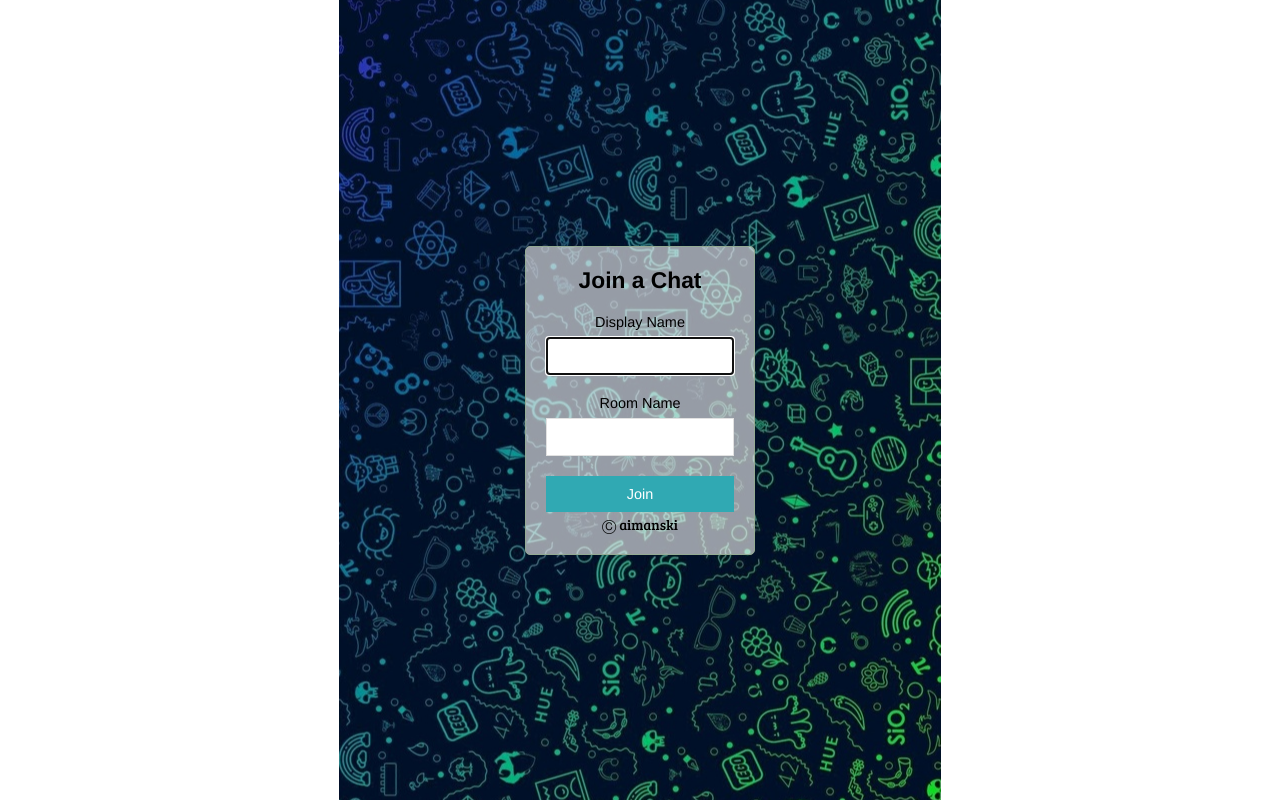
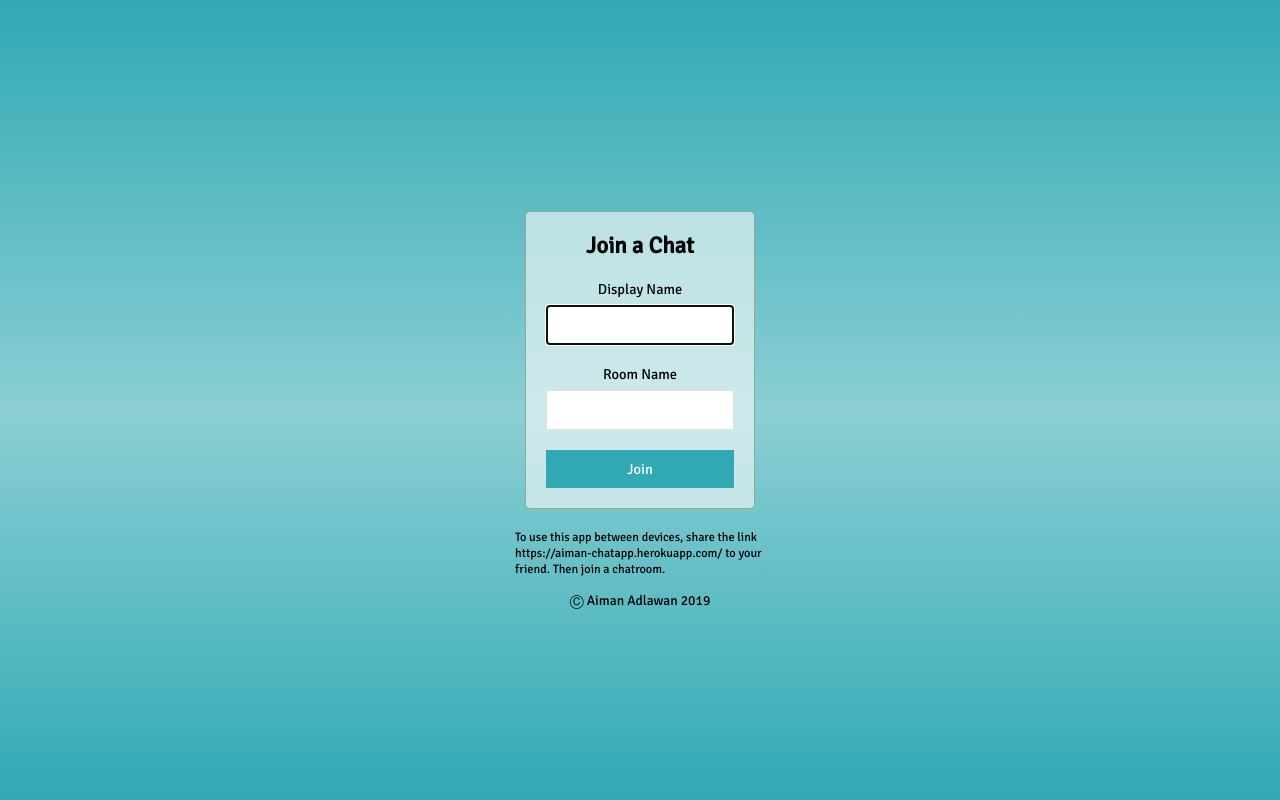
Before and after one commit to Aimanski12/my-app, a website: page public/index.html in a window 1280 px wide. Drawn offline with Linux system fonts and the light colour scheme.

Commit message:
:sunglasses: added feature and css styling

```diff
--- a/public/css/styles.css
+++ b/public/css/styles.css
@@ -2,7 +2,7 @@
   box-sizing: border-box;
   margin: 0;
   padding: 0;
-  font-family: "HelveticaNeue-Light", "Helvetica Neue Light", "Helvetica Neue", Helvetica, Arial, "Lucida Grande", sans-serif;
+  font-family: "signika", sans-serif;
   font-weight: 300;
   font-size: .95rem;
 }
@@ -24,7 +24,7 @@ button {
   color: white;
   cursor: pointer;
   padding: 10px;
-  transition: background .3s ease;
+  transition: all .3s ease;
 }
 
 button:hover {
@@ -41,23 +41,12 @@ button:disabled {
 
 .centered-form {
   display: flex;
+  flex-direction: column;
   align-items: center;
   height: 100vh;
   width: 100vw;
   justify-content: center;
-  background: -moz-linear-gradient(125deg, rgba(39, 107, 130, 1) 0%, rgba(49, 84, 129, 1) 100%);
-  /* ff3.6+ */
-  background: -webkit-gradient(linear, left top, right bottom, color-stop(0%, rgba(49, 84, 129, 1)), color-stop(100%, rgba(39, 107, 130, 1)));
-  /* safari4+,chrome */
-  background: -webkit-linear-gradient(125deg, rgba(39, 107, 130, 1) 0%, rgba(49, 84, 129, 1) 100%);
-  /* safari5.1+,chrome10+ */
-  background: -o-linear-gradient(125deg, rgba(39, 107, 130, 1) 0%, rgba(49, 84, 129, 1) 100%);
-  /* opera 11.10+ */
-  background: -ms-linear-gradient(125deg, rgba(39, 107, 130, 1) 0%, rgba(49, 84, 129, 1) 100%);
-  /* ie10+ */
-  background: linear-gradient(325deg, rgba(39, 107, 130, 1) 0%, rgba(49, 84, 129, 1) 100%);
-  /* w3c */
-  background: url("../img/background.jpg") fixed center no-repeat;
+  background: linear-gradient(180deg, #30A9B3 0%, rgba(48, 169, 179, 0.56) 51.56%, #30A9B3 100%);
 }
 
 .centered-form__form {
@@ -98,18 +87,7 @@ button:disabled {
   float: left;
   width: 20%;
   height: 100vh;
-  background: -moz-linear-gradient(125deg, rgba(39, 107, 130, 1) 0%, rgba(49, 84, 129, 1) 100%);
-  /* ff3.6+ */
-  background: -webkit-gradient(linear, left top, right bottom, color-stop(0%, rgba(49, 84, 129, 1)), color-stop(100%, rgba(39, 107, 130, 1)));
-  /* safari4+,chrome */
-  background: -webkit-linear-gradient(125deg, rgba(39, 107, 130, 1) 0%, rgba(49, 84, 129, 1) 100%);
-  /* safari5.1+,chrome10+ */
-  background: -o-linear-gradient(125deg, rgba(39, 107, 130, 1) 0%, rgba(49, 84, 129, 1) 100%);
-  /* opera 11.10+ */
-  background: -ms-linear-gradient(125deg, rgba(39, 107, 130, 1) 0%, rgba(49, 84, 129, 1) 100%);
-  /* ie10+ */
-  background: linear-gradient(325deg, rgba(39, 107, 130, 1) 0%, rgba(49, 84, 129, 1) 100%);
-  /* w3c */
+  background: linear-gradient(180deg, #30A9B3 0%, rgba(48, 169, 179, 0.56) 51.56%, #30A9B3 100%);
 }
 
 .chat__sidebar h3 {
@@ -136,7 +114,7 @@ button:disabled {
   height: 100vh;
   width: 80%;
   float: left;
-  background: url("../img/background.jpg") fixed center no-repeat;
+  background: linear-gradient(180deg, #30A9B3 0%, rgba(48, 169, 179, 0.56) 51.56%, #30A9B3 100%);
 }
 
 .chat__messages {
@@ -213,13 +191,8 @@ button:disabled {
   font-size: 12px;
   font-weight: 600;
   font-style: italic;
-  /* padding-left: 5px; */
-  /* float: right; */
 
   width: 100%;
-  /* text-align: right; */
-  /* margin-right: 10px; */
-  /* background: red */
 }
 
 .message__body span {
@@ -228,8 +201,6 @@ button:disabled {
   font-size: 11px;
   float: right;
   font-weight: 700
-  /* width: 50%;
-  text-align: right  */
 }
 
 .alert{
@@ -238,6 +209,28 @@ button:disabled {
 
 .exit {
   background: #ffd2d2;
+}
+
+.instruction {
+  width: 250px;
+  font-size: 0.85em;
+  /* text-align: right; */
+  color: black;
+}
+
+.instruction span {
+  font-size: 1em;
+
+}
+
+.link {
+}
+
+.copyright {
+  color: black;
+  margin-top: 15px;
+  font-size: 0.95em;
+  /* font-family: 'signika' */
 }
 
 @media (max-width: 600px) {
@@ -260,9 +253,6 @@ button:disabled {
 
 
 @media (max-width: 420px) {
-  /* .chat__messages{
-    display: none;
-  } */
   .chat__main {
     width: 100%
   }
@@ -283,7 +273,5 @@ button:disabled {
 
 .myMessage{
   background: #fff6de;
-  /* display: flex; */
   float: right;
-  /* height: 100px; */
 }
--- a/public/index.html
+++ b/public/index.html
@@ -24,7 +24,6 @@
       </div>
       <div class="form-field">
         <button>Join</button>
-        <p> &#9400; aimanski</p>
       </div>
     </form>
 
@@ -32,5 +31,7 @@
 
 
   </div>
+  <span class='instruction'>To use this app between devices, share the link <span class='link'>https://aiman-chatapp.herokuapp.com/</span> to your friend.  Then join a chatroom.</span>
+  <p class='copyright'> &#9400; Aiman Adlawan 2019</p>
 </body>
 </html>
--- a/public/js/chat.js
+++ b/public/js/chat.js
@@ -41,7 +41,7 @@ function scrollToBottom() {
       alert(err);
       window.location.href = '/';
     }else{
-      console.log('no error')
+      // console.log('no error')
     }
   })
 
```
